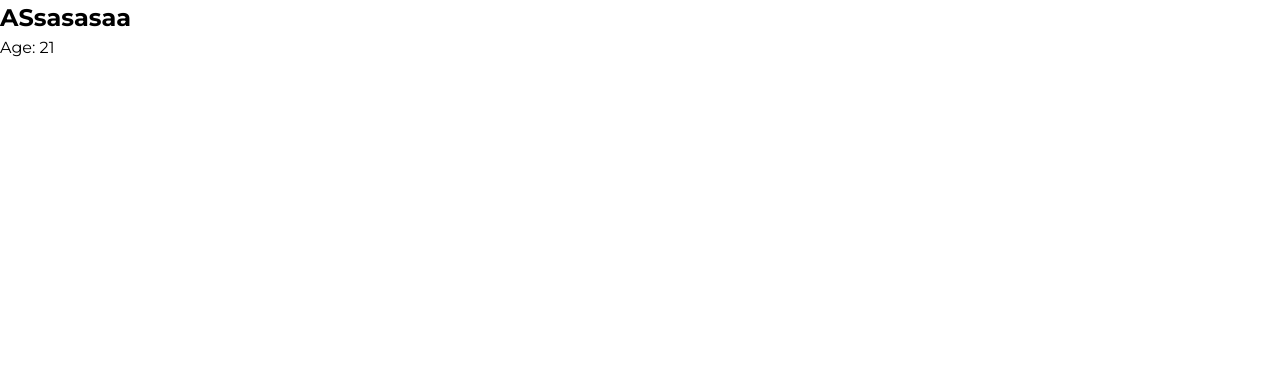
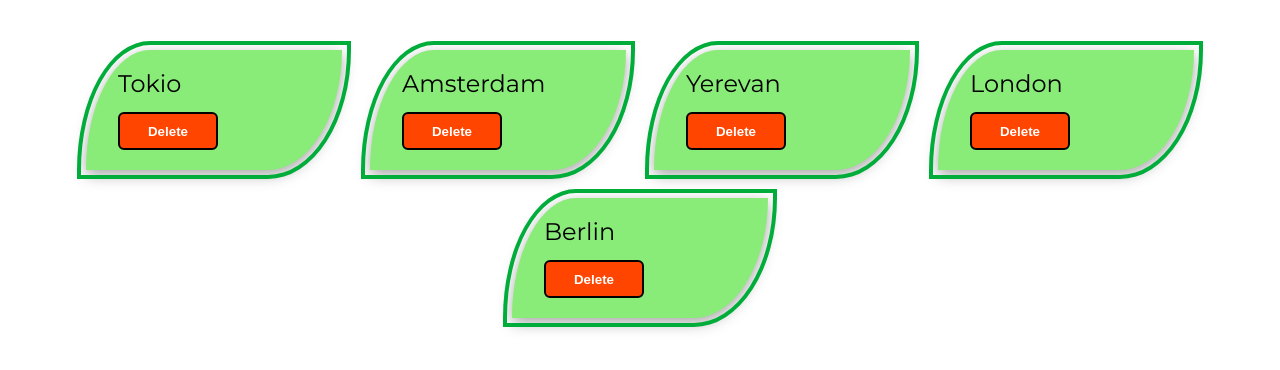
Before and after one commit to BrownEdgar/React_spring, a React app: page / in a window 1280 px wide. Shown: the top 370 px of the page. Built offline with nearby package versions, Linux system fonts and the light colour scheme; the HTML template or start-up script is replaced by a standard one.

Commit message:
Modal example

```diff
--- a/src/App.css
+++ b/src/App.css
@@ -0,0 +1,39 @@
+.App {
+  margin: 50px auto;
+
+}
+
+.App__list {
+  display: flex;
+  justify-content: center;
+  align-items: center;
+  gap: 28px;
+  flex-wrap: wrap;
+}
+
+.App__list>div {
+  box-shadow: rgba(0, 0, 0, 0.35) 0px 5px 15px;
+  padding: 1em 2em;
+  background-color: #89eb78;
+  border-radius: 25% 75% 29% 71% / 100% 0% 100% 0%;
+  outline: 4px solid rgb(0, 173, 58);
+  outline-offset: 5px;
+  flex-basis: 20%;
+  height: 120px;
+}
+
+.App__list>div h2 {
+  font-weight: 400;
+  margin-bottom: 10px;
+}
+
+.App__list>div button {
+  padding: 0.6rem 1rem;
+  border-radius: 6px;
+  background-color: orangered;
+  color: #fff;
+  font-weight: 700;
+  cursor: pointer;
+  width: 100px;
+  border: 2px solid #000;
+}
--- a/src/App.jsx
+++ b/src/App.jsx
@@ -1,11 +1,50 @@
-import React from 'react'
-import About from './components/About/About'
+import React, { useState } from 'react'
+import Modal from './components/Modal/Modal';
 import './App.css'
 
 export default function App() {
+  const [cities, setCities] = useState(['Tokio', "Amsterdam", "Yerevan", "London", "Berlin"]);
+  const [curerntIndex, setCurerntIndex] = useState(null)
+  const [isOpen, setIsOpen] = useState(false)
+
+  const toggleModal = () => setIsOpen(!isOpen);
+  const deletCityByIndex = () => {
+    setCities(cities.toSpliced(curerntIndex, 1));
+    setCurerntIndex(null)
+  }
+
   return (
-    <div>
-      <About />
+    <div className='App'>
+      {isOpen ? (
+        <Modal toggleModal={toggleModal} theme="dark">
+
+          <h1>Are you Sure?</h1>
+          <div className="Modal__buttons">
+            <button onClick={toggleModal}>cancel</button>
+            <button onClick={() => {
+              deletCityByIndex()
+              toggleModal()
+            }}>delete</button>
+          </div>
+
+        </Modal>
+      ) : null}
+
+      <div className="App__list">
+        {
+          cities.map((elem, index) => {
+            return (
+              <div key={elem}>
+                <h2>{elem}</h2>
+                <button onClick={() => {
+                  toggleModal()
+                  setCurerntIndex(index)
+                }}>Delete</button>
+              </div>
+            )
+          })
+        }
+      </div>
     </div>
   )
 }
--- /dev/null
+++ b/src/components/Modal/Modal.jsx
@@ -0,0 +1,40 @@
+import React, { useEffect } from 'react'
+import PropTypes from 'prop-types'
+import './Modal.scss'
+
+export default function Modal({ toggleModal, children, theme }) {
+
+
+  useEffect(() => {
+    const handleClick = (e) => {
+      const { className } = e.target
+      if (className === 'Modal') {
+        toggleModal()
+      }
+    }
+    window.addEventListener('click', handleClick);
+
+    return () => {
+      console.log('the end')
+      window.removeEventListener('click', handleClick);
+    }
+  }, [])
+
+
+  return (
+    <div className='Modal'>
+      <div className={`Modal__content Modal__content-${theme}`}>
+        {children}
+      </div>
+    </div>
+  )
+}
+
+Modal.defaultProps = {
+  theme: 'light'
+}
+
+Modal.propTypes = {
+  toggleModal: PropTypes.func.isRequired,
+  theme: PropTypes.oneOf(['dark', 'light'])
+}
--- /dev/null
+++ b/src/components/Modal/Modal.scss
@@ -0,0 +1,31 @@
+.Modal {
+  position: fixed;
+  inset: 0 0 0 0;
+  background-color: rgba($color: #000000, $alpha: 0.9);
+  width: 100%;
+  height: 100vh;
+  display: flex;
+  justify-content: center;
+  align-items: center;
+  &__content {
+    border-radius: 12px;
+    padding: 1em;
+    text-align: center;
+    width: max(30%, 450px);
+    min-height: 150px;
+    overflow: hidden;
+    position: relative;
+    &-dark {
+      background-color: #1d1d1d;
+      color: royalblue;
+      border: 1px solid yellow;
+      box-shadow:
+        rgba(240, 240, 242, 0.5) 0px 4px 16px,
+        rgba(143, 143, 235, 0.5) 0px 8px 32px;
+    }
+    &-light {
+      background-color: #fff;
+      color: #1d1d1d;
+    }
+  }
+}
--- a/src/main.jsx
+++ b/src/main.jsx
@@ -1,6 +1,6 @@
 import React from 'react'
 import ReactDOM from 'react-dom/client'
-import App from './components/PropTypes/App'
+import App from './App'
 import './index.css'
 
 ReactDOM.createRoot(document.getElementById('root')).render(<App />)
```
